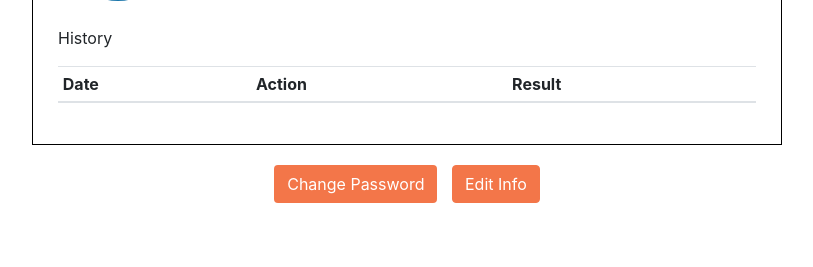
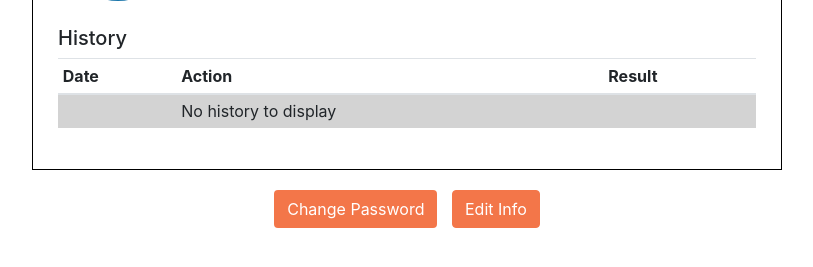
Before and after one commit to AmrMahmoud96/Project-Green, a Flask app: template initial project/templates/profile.html in a window 1280 px wide. Shown: the part 291-558 px from the top of the page, without its empty margins (233-1046 px from the left). Run offline with Flask 2, Linux system fonts and the light colour scheme; the template is opened without the code that fills it, so the values that code supplies are empty; some libraries are stand-ins or nearby versions.

Commit message:
profile stuff

```diff
--- a/initial project/templates/profile.html
+++ b/initial project/templates/profile.html
@@ -30,6 +30,12 @@
         margin-top:20px;
         padding: 5px;
     }
+    .noinfo{
+        background: lightgray;
+    }
+    .noinfo:hover{
+        background: lightgray!important;
+    }
   </style>
   <!--  <link rel="stylesheet" type="text/css" href="https://cdn.datatables.net/1.10.16/css/jquery.dataTables.css">
     <script type="text/javascript" charset="utf8" src="https://cdn.datatables.net/1.10.16/js/jquery.dataTables.js"></script>
@@ -54,7 +60,7 @@
             </div>
         </div>
         <div class="user-history-table">
-            <p>History</p>
+            <h5>History</h5>
                 <table class="table table-hover table-sm">
                         <thead>
                           <tr>
@@ -64,7 +70,14 @@
                           </tr>
                         </thead>
                         <tbody>
-                            {% for i in range(5) %}
+                                {% if history|length == 0 %}
+                                <tr class="noinfo">
+                                        <td></td>
+                                        <td>No history to display</td>
+                                        <td></td>
+                                </tr>
+                                {% endif %}
+                                {% for i in range(5) %}
                                 {% if history|length > i %}
                                 <tr>
                                         <td>{{history[i].date}}</td>
--- a/initial project/test.py
+++ b/initial project/test.py
@@ -54,9 +54,8 @@ def profile():
     users = mongo.db['_Users']
     userHistory = mongo.db['_User_History']
     profile = users.find_one({'email' : session['email']})
-    history = list(userHistory.find({'user':profile["_id"]}).limit(5))
+    history = list(userHistory.find({'user':profile["_id"]}).limit(5).sort([("date", -1)]))
     profile['risk'] = riskDefnArr[profile.get('riskTol')]
-    print(history)
     return render_template('profile.html',profile=profile,history=history)
 def checkLoggedIn():
     if session==None:
```
